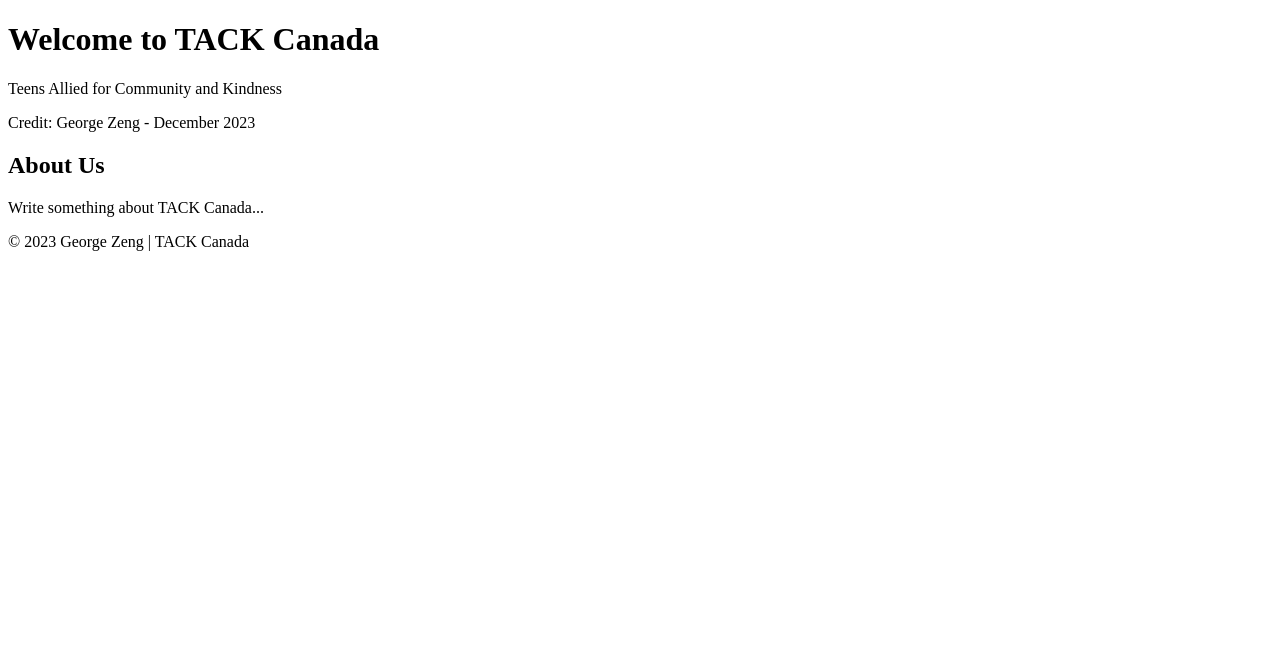
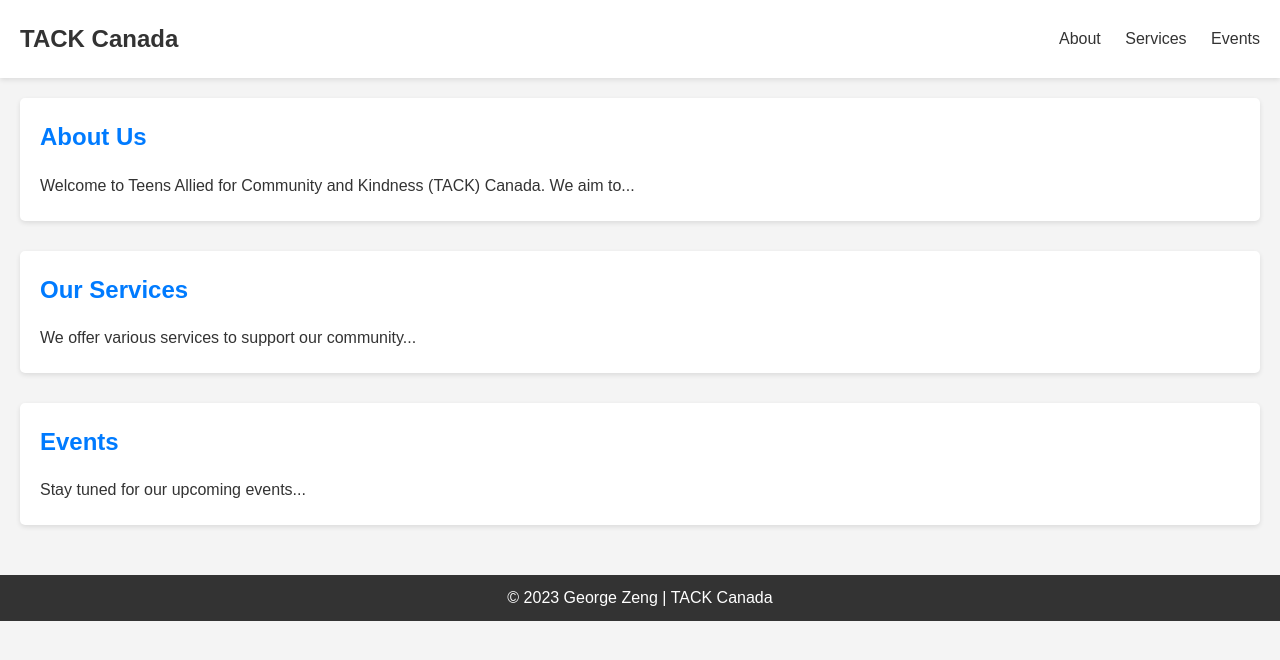
Before and after one commit to tackcanada/tackcanada.github.io, a plain HTML site: page docs/index.html in a window 1280 px wide. Drawn offline with Linux system fonts and the light colour scheme.

Commit message:
Basic skeleton

```diff
--- a/docs/index.html
+++ b/docs/index.html
@@ -1,30 +1,62 @@
 <!DOCTYPE html>
 <html lang="en">
+
 <head>
   <meta charset="UTF-8">
   <meta name="viewport" content="width=device-width, initial-scale=1.0">
   <title>TACK Canada</title>
-  <link rel="stylesheet" href="styles.css">
+  <link rel="stylesheet" href="style.css">
 </head>
+
 <body>
-  <header>
-    <h1>Welcome to TACK Canada</h1>
-    <p>Teens Allied for Community and Kindness</p>
-    <p>Credit: George Zeng - December 2023</p>
+
+  <header class="header">
+    <div class="header-container">
+      <h1 class="logo">TACK Canada</h1>
+      <nav class="nav">
+        <ul class="nav-list">
+          <li><a href="#about">About</a></li>
+          <li><a href="#services">Services</a></li>
+          <li><a href="#events">Events</a></li>
+          <!-- Add more navigation links -->
+        </ul>
+      </nav>
+    </div>
   </header>
 
-  <main>
-    <section>
-      <h2>About Us</h2>
-      <p>Write something about TACK Canada...</p>
+  <main class="main-content">
+    <section id="about" class="section about">
+      <div class="section-content">
+        <h2>About Us</h2>
+        <p>Welcome to Teens Allied for Community and Kindness (TACK) Canada. We aim to...</p>
+        <!-- Add more content -->
+      </div>
+    </section>
+
+    <section id="services" class="section services">
+      <div class="section-content">
+        <h2>Our Services</h2>
+        <p>We offer various services to support our community...</p>
+        <!-- Add more content -->
+      </div>
+    </section>
+
+    <section id="events" class="section events">
+      <div class="section-content">
+        <h2>Events</h2>
+        <p>Stay tuned for our upcoming events...</p>
+        <!-- Add more content -->
+      </div>
     </section>
     <!-- Add more sections for different content -->
   </main>
 
-  <footer>
+  <footer class="footer">
     <p>&copy; 2023 George Zeng | TACK Canada</p>
   </footer>
 
   <script src="script.js"></script>
+
 </body>
+
 </html>
--- a/docs/style.css
+++ b/docs/style.css
@@ -1,4 +1,4 @@
-/* Reset default margin/padding */
+/* Reset default margin/padding and box-sizing */
 * {
   margin: 0;
   padding: 0;
@@ -9,19 +9,72 @@
 body {
   font-family: Arial, sans-serif;
   line-height: 1.6;
+  background-color: #f4f4f4;
+  color: #333;
 }
 
-header {
-  background-color: #f2f2f2;
+.header {
+  background-color: #fff;
   padding: 20px;
-  text-align: center;
+  box-shadow: 0 2px 5px rgba(0, 0, 0, 0.1);
 }
 
-main {
+.header-container {
+  display: flex;
+  justify-content: space-between;
+  align-items: center;
+}
+
+.logo {
+  font-size: 24px;
+  font-weight: bold;
+}
+
+.nav-list {
+  list-style: none;
+}
+
+.nav-list li {
+  display: inline;
+  margin-right: 20px;
+}
+
+.nav-list li:last-child {
+  margin-right: 0;
+}
+
+.nav-list li a {
+  text-decoration: none;
+  color: #333;
+  transition: color 0.3s ease;
+}
+
+.nav-list li a:hover {
+  color: #007bff;
+}
+
+.main-content {
   padding: 20px;
 }
 
-footer {
+.section {
+  margin-bottom: 30px;
+  padding: 20px;
+  background-color: #fff;
+  border-radius: 5px;
+  box-shadow: 0 2px 5px rgba(0, 0, 0, 0.1);
+}
+
+.section h2 {
+  margin-bottom: 15px;
+  color: #007bff;
+}
+
+.section p {
+  line-height: 1.8;
+}
+
+.footer {
   text-align: center;
   padding: 10px;
   background-color: #333;
```
